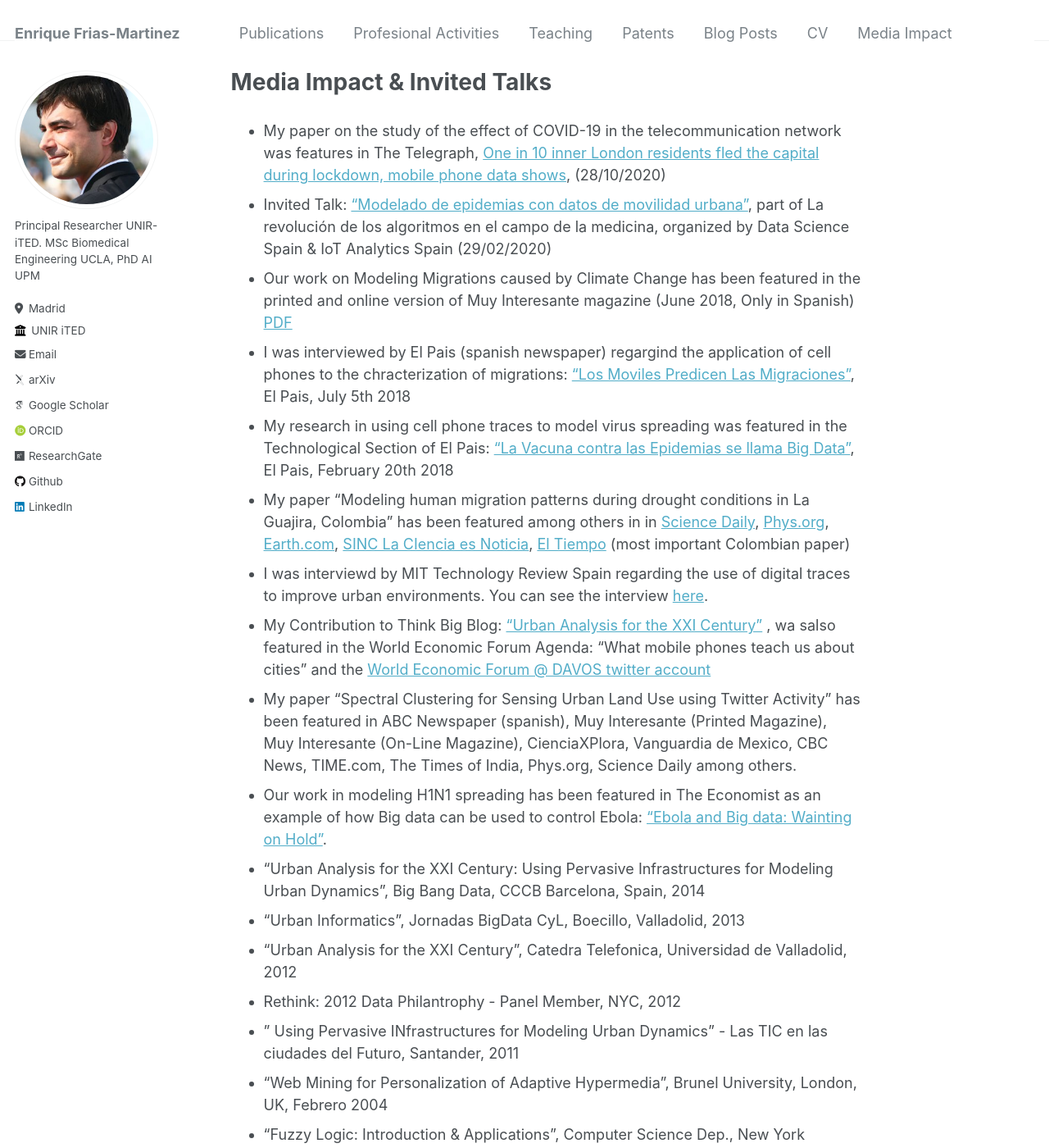
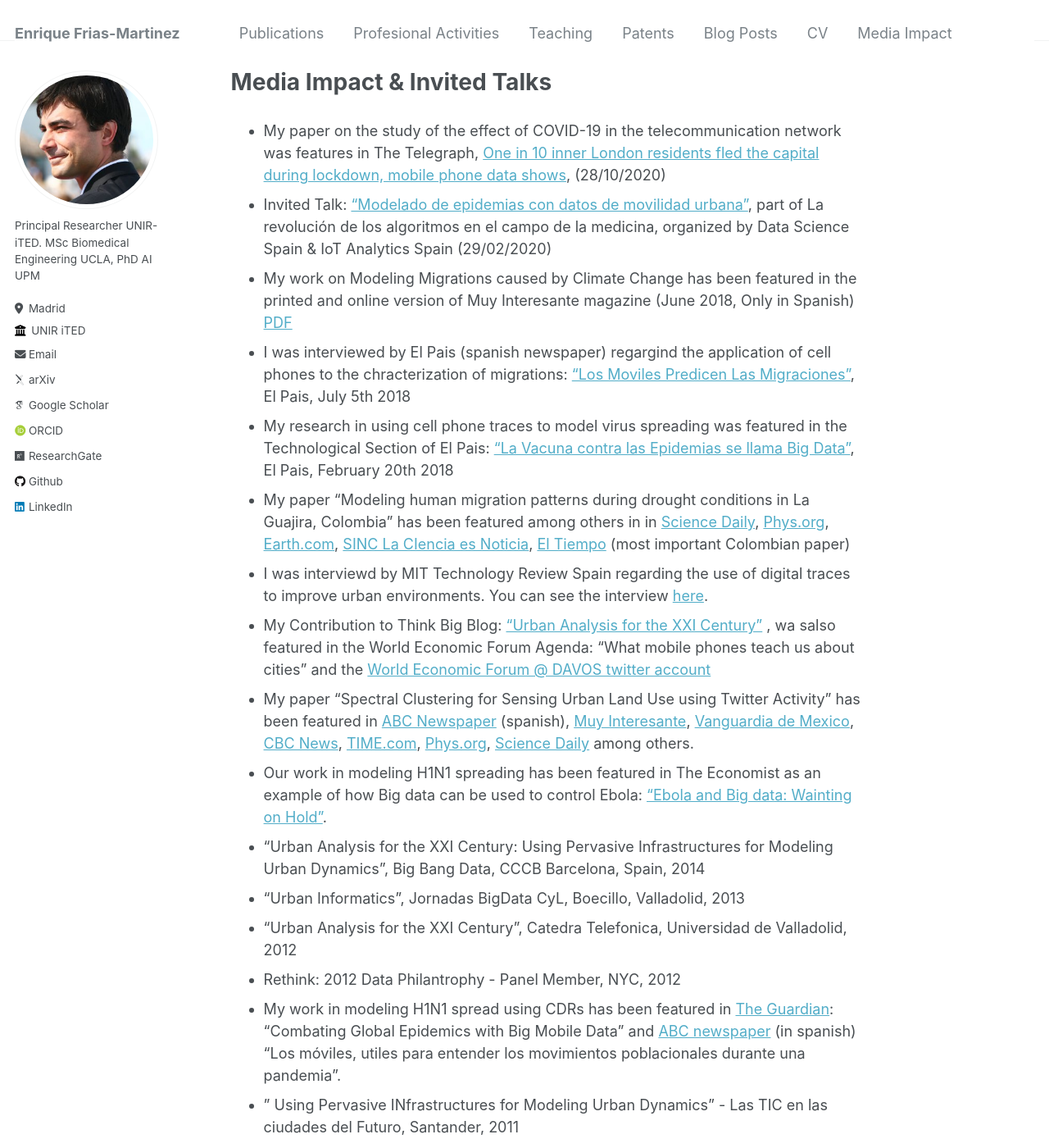
Before and after one commit to ENriqueFRiasM/enriquefriasm.github.io, a Jekyll site: the page built from _pages/markdown.md, in a window 1280 px wide and 1400 px high. Shown: the whole window at 82% size. Built offline with Jekyll 4.4.1, drawn with Linux system fonts in a browser that asks for light colours; some web fonts are replaced; some of the changed text lies outside the part shown.

Commit message:
Update markdown.md

```diff
--- a/_pages/markdown.md
+++ b/_pages/markdown.md
@@ -10,19 +10,21 @@ redirect_from:
 
 * My paper on the study of the effect of COVID-19 in the telecommunication network was features in The Telegraph,  [One in 10 inner London residents fled the capital during lockdown, mobile phone data shows](https://www.telegraph.co.uk/technology/2020/10/28/one-10-inner-london-residents-left-home-lockdown-mobile-phone/), (28/10/2020)
 * Invited Talk: ["Modelado de epidemias con datos de movilidad urbana"](https://telefonicatech.com/blog/meetups-2020-la-revolucion-de-los-algoritmos-en-el-campo-de-la-medicina), part of La revolución de los algoritmos en el campo de la medicina, organized by Data Science Spain & IoT Analytics Spain (29/02/2020)
-* Our work on Modeling Migrations caused by Climate Change has been featured in the printed and online version of Muy Interesante magazine  (June 2018, Only in Spanish) [PDF](https://enriquefriasm.github.io/files/paper1.pdf)
+* My work on Modeling Migrations caused by Climate Change has been featured in the printed and online version of Muy Interesante magazine  (June 2018, Only in Spanish) [PDF](https://enriquefriasm.github.io/files/paper1.pdf)
 * I was interviewed by El Pais (spanish newspaper) regargind the application of cell phones to the chracterization of migrations: ["Los Moviles  Predicen Las Migraciones"](https://elpais.com/tecnologia/2018/07/04/actualidad/1530700909_275801.html), El Pais, July 5th 2018
 * My research in using cell phone traces to model virus spreading was featured in the Technological Section of El Pais: ["La Vacuna contra las Epidemias se llama Big Data"](https://elpais.com/retina/2018/02/19/innovacion/1519039015_430916.html), El Pais, February 20th 2018
 * My paper  "Modeling human migration patterns during drought conditions in La Guajira, Colombia" has been featured among others in in [Science Daily](https://www.sciencedaily.com/releases/2018/06/180628120053.htm),  [Phys.org](https://phys.org/news/2018-06-smartphones-track-migrations-climate.html),  [Earth.com](https://www.earth.com/news/human-displacement-climate-change), [SINC La CIencia es Noticia](https://www.agenciasinc.es/Noticias/Rastrean-con-moviles-las-migraciones-debidas-al-cambio-climatico), [El Tiempo](https://www.eltiempo.com/vida/medio-ambiente/desplazamiento-por-cambio-climatico-en-la-guajira-235854) (most important Colombian paper)
 * I was interviewd by MIT Technology Review Spain regarding the use of digital traces to improve urban environments. You can see the interview [here](https://www.technologyreview.es/s/10660/los-datos-permiten-evaluar-si-las-politicas-de-urbanismo-funcionan).
 *  My Contribution to Think Big Blog: [“Urban Analysis for the XXI Century”](https://blogthinkbig.com/urban-analysis) , wa salso featured in the World Economic Forum Agenda: “What mobile phones teach us about cities”  and the [World Economic Forum @ DAVOS twitter account](https://twitter.com/davos/status/562543577927258112)
-*  My paper "Spectral Clustering for Sensing Urban Land Use using Twitter Activity" has been featured in ABC Newspaper (spanish), Muy Interesante (Printed Magazine), Muy Interesante (On-Line Magazine), ﻿CienciaXPlora, ﻿﻿Vanguardia de Mexico﻿, CBC News, TIME.com, The Times of India, Phys.org, Science Daily among others.
+*  My paper "Spectral Clustering for Sensing Urban Land Use using Twitter Activity" has been featured in [ABC Newspaper](https://www.abc.es/tecnologia/redes/20141229/abci-tuitea-ciudad-marcha-201412291547.html) (spanish), [Muy Interesante](https://www.muyinteresante.com/tecnologia/3525.html), [﻿﻿Vanguardia de Mexico﻿](https://vanguardia.com.mx/tech/2628117-todo-lo-que-podran-saber-de-ti-cuando-escribas-un-tuit-PNVG2628117), [CBC News](https://www.cbc.ca/news/science/twitter-can-improve-urban-planning-1.2885615), [TIME.com](https://time.com/3650317/tweeting-partying-urban-planning/), [Phys.org](https://phys.org/news/2014-12-tweet-party-urban.html), [Science Daily](https://www.sciencedaily.com/releases/2014/12/141229081755.htm) among others.
 *  Our work in modeling H1N1 spreading has been featured in The Economist as an example of how Big data can be used to control Ebola: ["Ebola and Big data: Wainting on Hold"](https://www.economist.com/science-and-technology/2014/10/27/waiting-on-hold).
 * "Urban Analysis for the XXI Century: Using Pervasive Infrastructures for Modeling Urban Dynamics", Big Bang Data, CCCB Barcelona, Spain, 2014
 * "Urban Informatics", Jornadas BigData CyL, Boecillo, Valladolid, 2013
 * "Urban Analysis for the XXI Century", Catedra Telefonica, Universidad de Valladolid, 2012
 * Rethink: 2012 Data Philantrophy - Panel Member, NYC, 2012
+* My work in modeling H1N1 spread using CDRs has been featured in [The Guardian](https://www.theguardian.com/media-network/media-network-blog/2013/sep/05/combating-epidemics-big-mobile-data): "Combating Global Epidemics with Big Mobile Data" and [ABC newspaper](https://www.abc.es/sociedad/20130923/abci-datos-moviles-pandemias-201309201736.html) (in spanish) "Los móviles, utiles para entender los movimientos poblacionales durante una pandemia".
 * " Using Pervasive INfrastructures for Modeling Urban Dynamics" - Las TIC en las ciudades del Futuro, Santander, 2011
+*  Our work in identifiying socioeconomic levels from CDR data is featured in [Forbes Magazine](https://www.forbes.com/sites/oreillymedia/2011/09/20/data-philanthropy-is-good-for-business/).
 * “Web Mining for Personalization of Adaptive Hypermedia”, Brunel University, London, UK, Febrero 2004
 * “Fuzzy Logic: Introduction & Applications”, Computer Science Dep., New York University, 2001
 * “Lógica Borrosa: Introducción y Aplicaciones”, Universidad de Burgos, 8 de Junio, 2001
```
